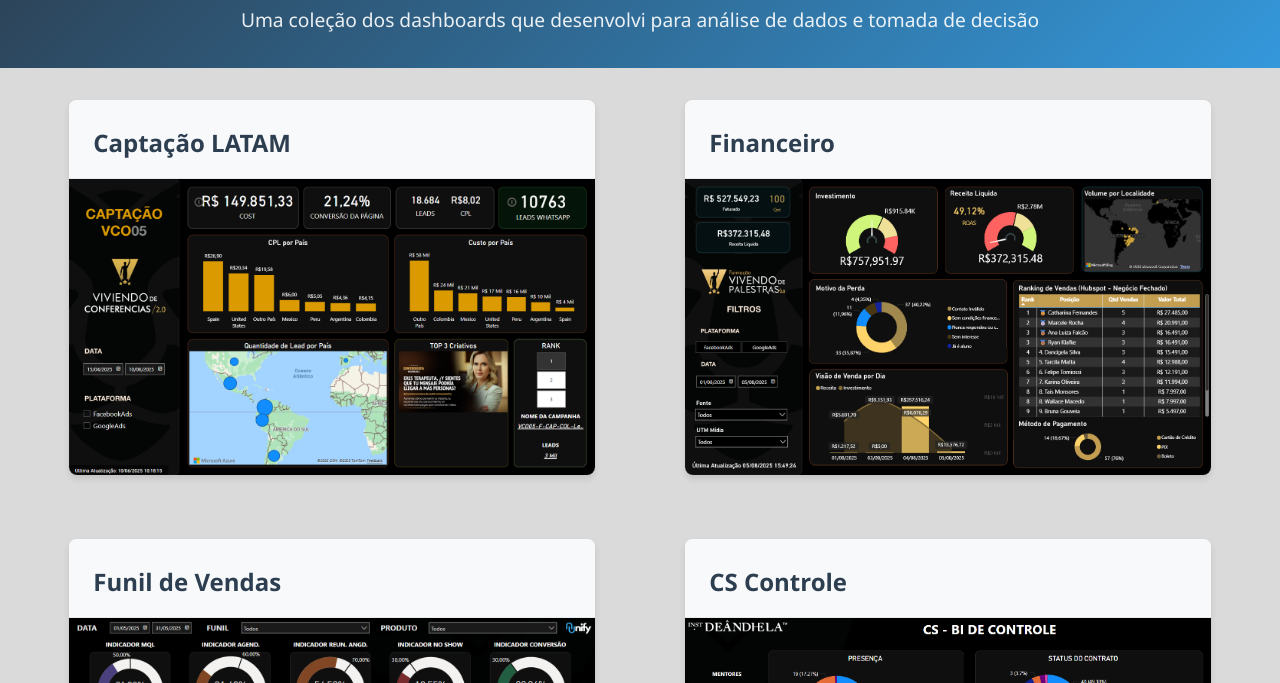
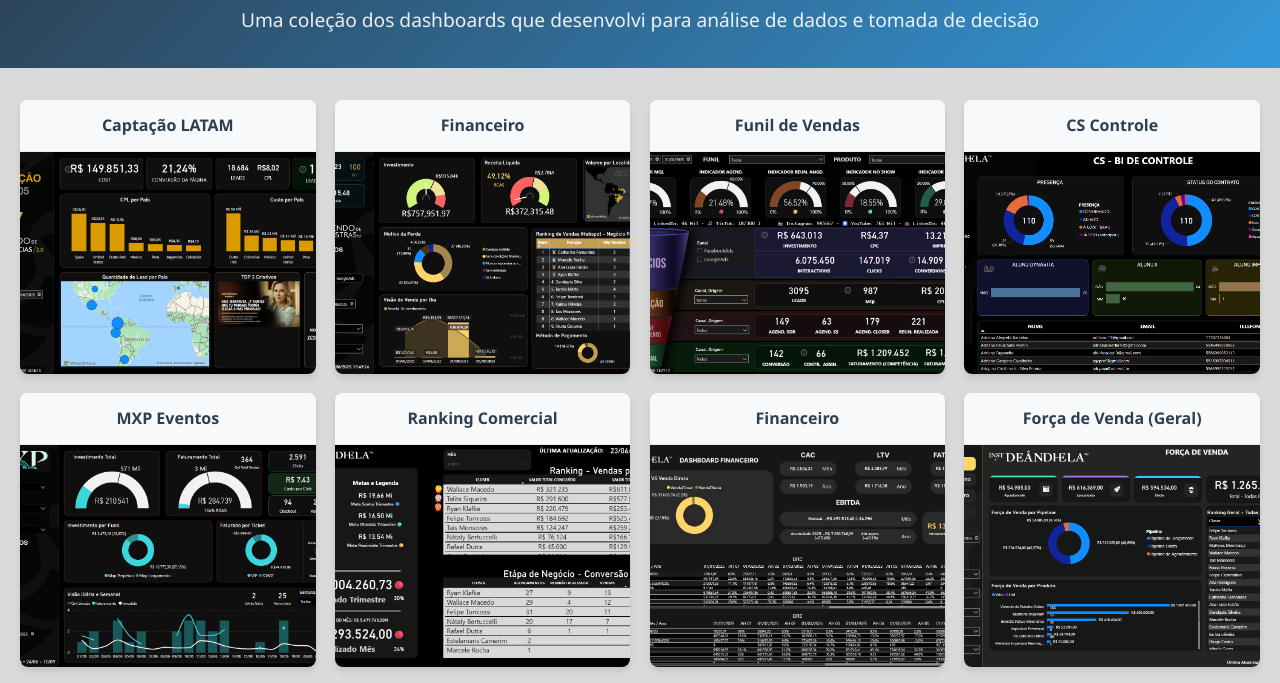
Before and after one commit to arthursouzadba/book, a plain HTML site: page index.html in a window 1280 px wide. Shown: the part 99-782 px from the top of the page. Drawn offline with Linux system fonts and the light colour scheme.

Commit message:
Com 4 coluna

```diff
--- a/style.css
+++ b/style.css
@@ -28,7 +28,7 @@ header p {
 }
 
 main {
-    max-width: 1200px;
+    max-width: 1400px; /* Aumentei a largura máxima para acomodar 4 colunas */
     margin: 0 auto;
     padding: 0 20px;
 }
@@ -36,7 +36,7 @@ main {
 .projects {
     display: grid;
     grid-template-columns: 1fr;
-    gap: 2rem;
+    gap: 1.5rem; /* Reduzi um pouco o gap para melhor visualização em 4 colunas */
     margin-bottom: 3rem;
 }
 
@@ -46,16 +46,15 @@ main {
     box-shadow: 0 4px 6px rgba(0, 0, 0, 0.1);
     overflow: hidden;
     transition: transform 0.3s ease;
-    width: 90%;
-    max-width: 1000px;
-    margin: 0 auto 2rem;
+    width: 100%;
+    margin: 0 auto;
     position: relative;
 }
 
 .project-image-container {
     position: relative;
     width: 100%;
-    padding-top: 56.25%; /* 16:9 Aspect Ratio */
+    padding-top: 75%; /* Mudei para 4:3 para melhor visualização dos dashboards */
     overflow: hidden;
 }
 
@@ -65,11 +64,12 @@ main {
 
 .project h2 {
     margin: 0;
-    padding: 1.5rem 1.5rem 1rem;
+    padding: 1rem;
     background: #f8f9fa;
     border-bottom: 1px solid #e9ecef;
-    font-size: 1.5rem;
+    font-size: 1.1rem; /* Reduzi um pouco o tamanho da fonte para caber melhor */
     color: #2c3e50;
+    text-align: center;
 }
 
 .project img {
@@ -78,7 +78,7 @@ main {
     left: 0;
     width: 100%;
     height: 100%;
-    object-fit: contain;
+    object-fit: cover; /* Mudei de contain para cover para melhor preenchimento */
     padding: 0;
     cursor: pointer;
 }
@@ -112,15 +112,27 @@ footer {
 }
 
 /* Responsividade */
-@media (min-width: 768px) {
+@media (min-width: 600px) {
     .projects {
         grid-template-columns: repeat(2, 1fr);
     }
 }
 
-@media (min-width: 1024px) {
+@media (min-width: 900px) {
     .projects {
-        grid-template-columns: repeat(2, 1fr);
+        grid-template-columns: repeat(3, 1fr);
+    }
+}
+
+@media (min-width: 1200px) {
+    .projects {
+        grid-template-columns: repeat(4, 1fr); /* 4 colunas em telas grandes */
+        gap: 1.2rem; /* Gap um pouco menor para 4 colunas */
+    }
+
+    .project h2 {
+        font-size: 1rem; /* Fonte um pouco menor para 4 colunas */
+        padding: 0.8rem;
     }
 }
 
```
